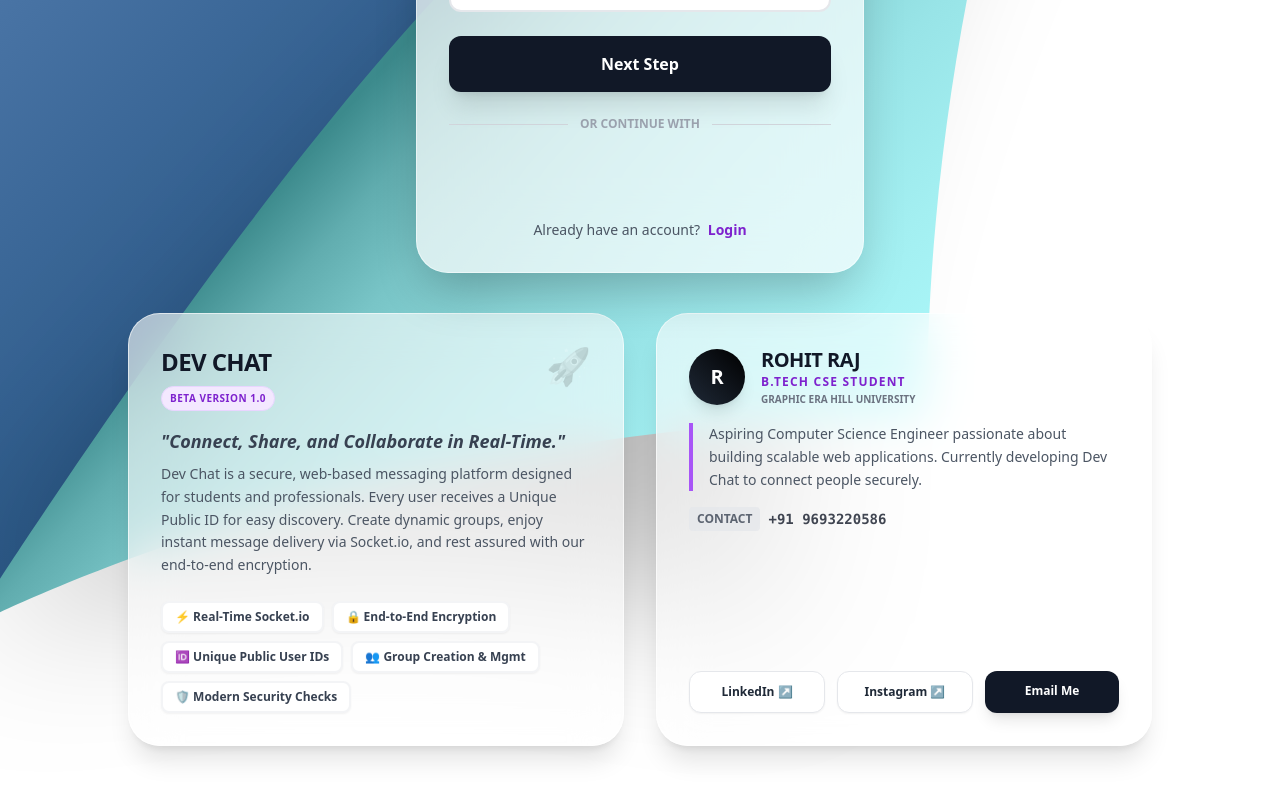
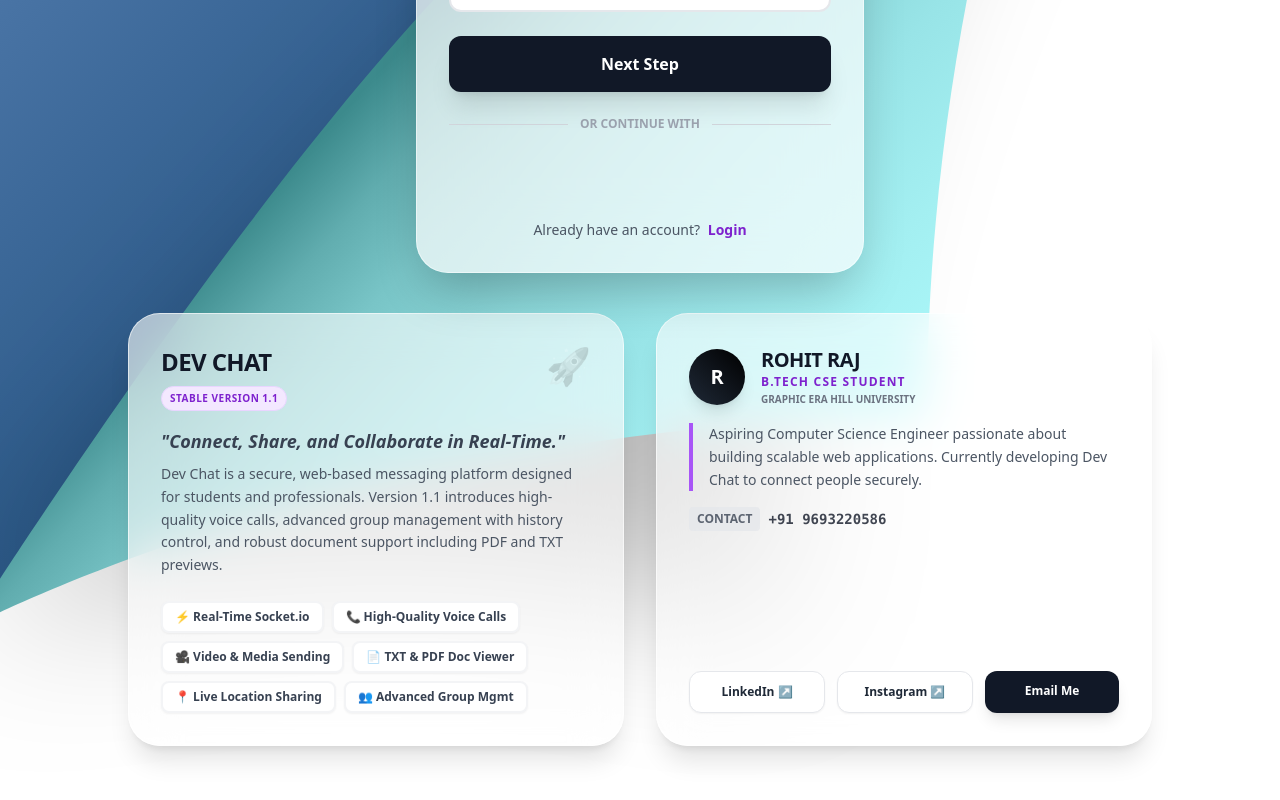
Before and after one commit to RohitGoswami2023/DEV-CHAT, a React (Vite) app in the folder client/: page /login in a window 1280 px wide. Shown: the part 541-1341 px from the top of the page. Built offline with nearby package versions, Linux system fonts and the light colour scheme.

Commit message:
Launch Version 1.1: New features listed on Login and fixed Security UI clipping

```diff
--- a/client/src/components/SecurityCheck.jsx
+++ b/client/src/components/SecurityCheck.jsx
@@ -89,7 +89,7 @@ const SecurityCheck = () => {
       </div>
 
       {/* SESSION & AUTH INFO */}
-      <div className="bg-gradient-to-br from-indigo-600 to-purple-700 rounded-[2rem] p-6 pb-12 text-white mb-6 shadow-xl relative overflow-hidden">
+      <div className="bg-gradient-to-br from-indigo-600 to-purple-700 rounded-[2rem] p-6 pb-16 text-white mb-6 shadow-xl relative overflow-hidden">
         <div className="absolute top-0 right-0 p-4 opacity-10">
           <Lock className="w-20 h-20" />
         </div>
@@ -116,9 +116,11 @@ const SecurityCheck = () => {
             </div>
             <div className="flex-1 min-w-0">
               <p className="text-[10px] uppercase font-bold opacity-60">Last Login Time</p>
-              <p className="text-sm font-bold break-words leading-tight">{authUser.lastLoginTime ? format(new Date(authUser.lastLoginTime), "MMM d, yyyy • h:mm a") : "Active Session"}</p>
+              <p className="text-sm font-bold truncate leading-tight">{authUser.lastLoginTime ? format(new Date(authUser.lastLoginTime), "MMM d, yyyy • h:mm a") : "Active Session"}</p>
             </div>
           </div>
+          {/* Spacer to prevent clipping by large rounded corners */}
+          <div className="h-2"></div>
         </div>
       </div>
 
--- a/client/src/pages/LoginPage.jsx
+++ b/client/src/pages/LoginPage.jsx
@@ -12,15 +12,16 @@ import toast from "react-hot-toast";
 // ====================================================================
 const PROJECT_DETAILS = {
   name: "Dev Chat",
-  version: "Beta Version 1.0",
+  version: "Stable Version 1.1",
   tagline: "Connect, Share, and Collaborate in Real-Time.",
-  description: "Dev Chat is a secure, web-based messaging platform designed for students and professionals. Every user receives a Unique Public ID for easy discovery. Create dynamic groups, enjoy instant message delivery via Socket.io, and rest assured with our end-to-end encryption.",
+  description: "Dev Chat is a secure, web-based messaging platform designed for students and professionals. Version 1.1 introduces high-quality voice calls, advanced group management with history control, and robust document support including PDF and TXT previews.",
   features: [
     "⚡ Real-Time Socket.io",
-    "🔒 End-to-End Encryption",
-    "🆔 Unique Public User IDs",
-    "👥 Group Creation & Mgmt",
-    "🛡️ Modern Security Checks"
+    "📞 High-Quality Voice Calls",
+    "🎥 Video & Media Sending",
+    "📄 TXT & PDF Doc Viewer",
+    "📍 Live Location Sharing",
+    "👥 Advanced Group Mgmt"
   ]
 };
 
```
